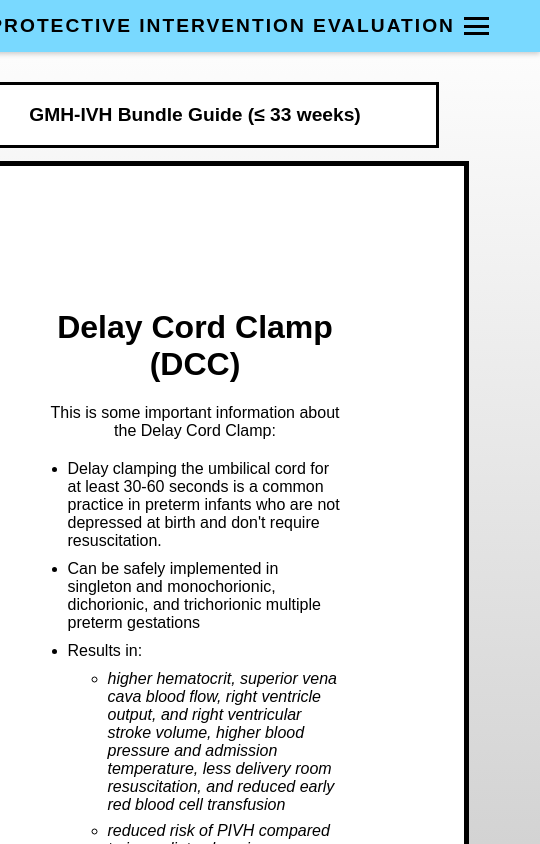
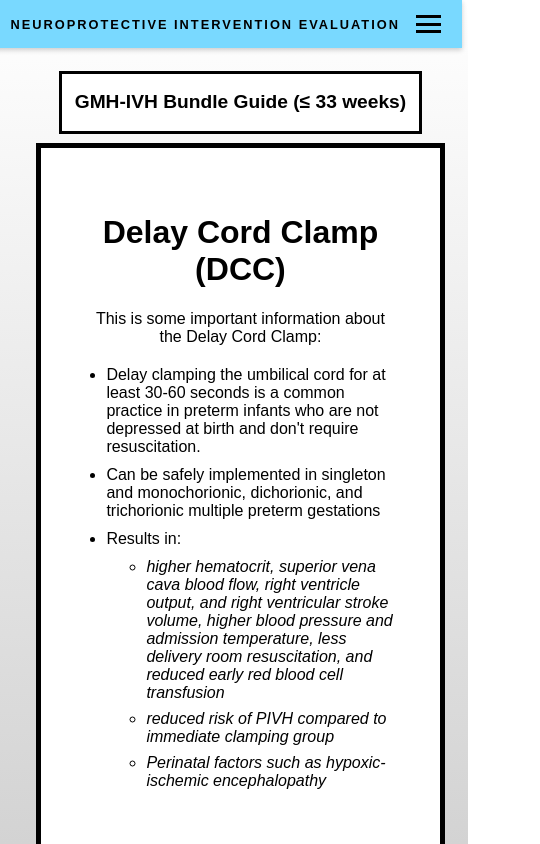
Before and after one commit to alexmerlo23/NeoCare, a React (Vite) app in the folder frontend/: page /leftbranch in a window 390 px wide. Shown: the top 844 px of the page, 540 px wide, since content can reach past the window. Built offline with nearby package versions, Linux system fonts and the light colour scheme; a web font is replaced by a local one.

Commit message:
added screen responsiveness

```diff
--- a/frontend/src/assets/Header.css
+++ b/frontend/src/assets/Header.css
@@ -85,12 +85,59 @@
 
 /* Responsive adjustments */
 @media (max-width: 768px) {
+    .header-content {
+        margin-left: 3%;
+    }
+
     .neocare-title {
-        font-size: 1.2rem;
+        font-size: 1rem;
     }
 
     .hamburger-menu {
         width: 25px;
         height: 18px;
     }
+
+    .hamburger-menu.open .hamburger-line:nth-child(1) {
+        transform: rotate(45deg) translate(5px, 5px);
+    }
+
+    .hamburger-menu.open .hamburger-line:nth-child(2) {
+        opacity: 0;
+    }
+
+    .hamburger-menu.open .hamburger-line:nth-child(3) {
+        transform: rotate(-45deg) translate(6px, -6px);
+    }
 }
+
+@media (max-width: 468px) {
+    .header-content {
+        margin-left: 5%;
+    }
+
+    .neocare-title {
+        font-size: .8rem;
+    }
+
+    .hamburger-line {
+        margin-left: 20px;
+        width: 100%;
+        height: 3px;
+        background-color: black;
+        transition: all 0.3s ease;
+    }
+
+    .hamburger-menu.open .hamburger-line:nth-child(1) {
+        transform: rotate(45deg) translate(5px, 5px);
+    }
+
+    .hamburger-menu.open .hamburger-line:nth-child(2) {
+        opacity: 0;
+    }
+
+    .hamburger-menu.open .hamburger-line:nth-child(3) {
+        transform: rotate(-45deg) translate(6px, -6px);
+    }
+
+}
--- a/frontend/src/pages/Home/Home.css
+++ b/frontend/src/pages/Home/Home.css
@@ -3,6 +3,7 @@ body, html {
     scroll-behavior: smooth;
     margin: 0;
     padding: 0;
+
     height: 100%;
     display: flex;
     flex-direction: column;
@@ -83,6 +84,10 @@ body, html {
 
 /* Media Queries for Mobile Devices */
 @media (max-width: 480px) {
+    .home-container{
+        margin-left: 20%;
+    }
+
     .home-title {
         font-size: .8rem;
     }
--- a/frontend/src/pages/LeftBranch/LeftBranch.css
+++ b/frontend/src/pages/LeftBranch/LeftBranch.css
@@ -94,9 +94,13 @@
 
 /* Media Query for Extra Small Screens (Mobile) */
 @media (max-width: 480px) {
+    .leftbranch-container {
+        margin-left: 10%;
+    }
+
     .info-box {
         font-size: 1rem;
-        padding: 20%;
+        padding: 10%;
     }
 
     .title h1 {
```
